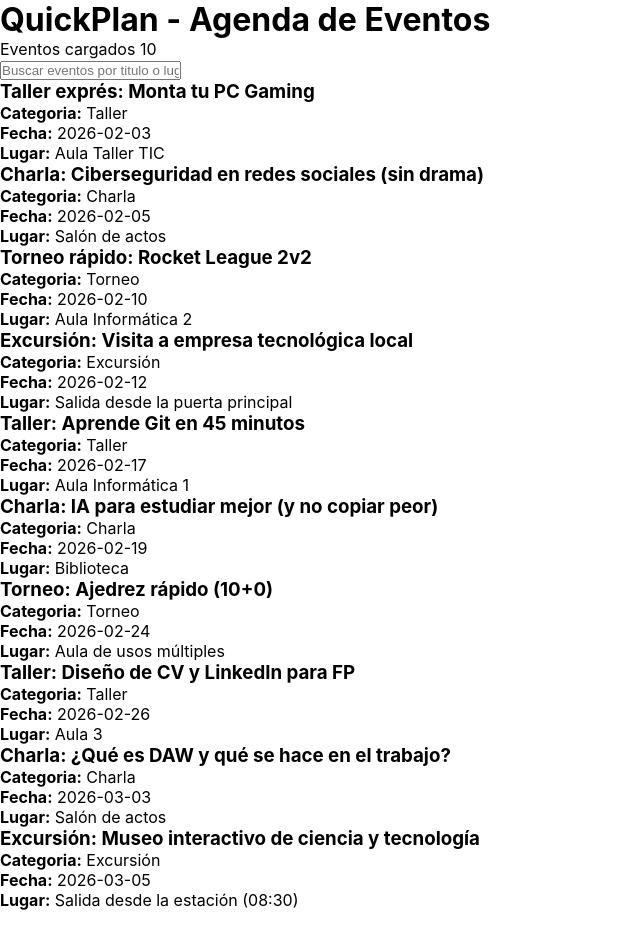
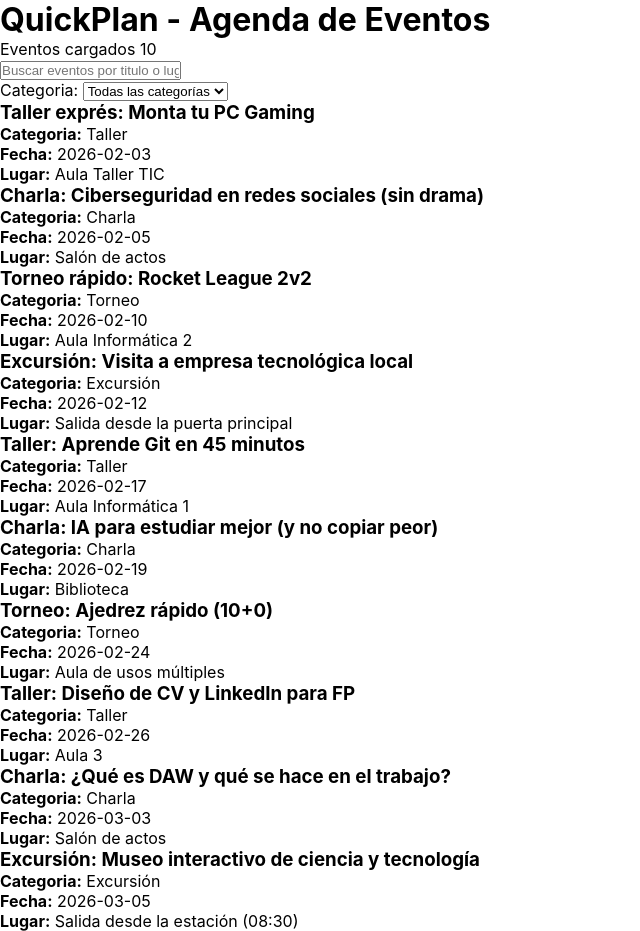
Before and after one commit to jonathanjs-daw-dev/quick-plan-agenda, a React (Vite) app: page / in a window 1280 px wide. Shown: the whole page, without its empty margins (0-640 px from the left). Before the commit the page ends 910 px from the top, so only its background shows below. Built offline with nearby package versions, Linux system fonts and the light colour scheme.

Commit message:
feat: implementar filtro por categoria

```diff
--- a/src/App.jsx
+++ b/src/App.jsx
@@ -5,19 +5,35 @@ import EventCard from "./components/EventCard";
 const App = () => {
   const [eventos, setEventos] = useState([]);
   const [busqueda, setBusqueda] = useState("");
+  const [categoriaSeleccionada, setCategoriaSeleccionada] = useState("Todas");
 
   useEffect(() => {
     setEventos(eventosData);
   }, []);
 
   const eventosFiltrados = eventos.filter((evento) => {
+    // Filtro de texto (busqueda)
     const tituloCoincide = evento.titulo
       .toLowerCase()
       .includes(busqueda.toLowerCase());
     const lugarCoincide = evento.lugar
       .toLowerCase()
       .includes(busqueda.toLowerCase());
-    return tituloCoincide || lugarCoincide;
+    const coincideBusqueda = tituloCoincide || lugarCoincide;
+    // Agrupa la lógica de búsqueda en una variable
+    // Es true si coincide en título O lugar
+
+    // Filtro de categoria
+    const coincideCategoria =
+      categoriaSeleccionada === "Todas" ||
+      evento.categoria === categoriaSeleccionada;
+    // Si categoría es "Todas" → siempre true (muestra todo)
+    // Si no, verifica que la categoría del evento coincida con la seleccionada
+
+    // Debe de cumplir ambos filtros
+    return coincideBusqueda && coincideCategoria;
+    // Operador &&: ambas condiciones deben ser verdaderas
+    // Solo muestra eventos que cumplen AMBOS filtros
   });
 
   return (
@@ -32,6 +48,16 @@ const App = () => {
           onChange={(ev) => setBusqueda(ev.target.value)}
         />
       </div>
+      <div className="filtro-categoria">
+        <label htmlFor="categoria">Categoria: </label>
+        <select id="categoria" value={categoriaSeleccionada} onChange={(ev) => setCategoriaSeleccionada(ev.target.value)}>
+          <option value="Todas">Todas las categorías</option>
+          <option value="Charla">Charla</option>
+          <option value="Torneo">Torneo</option>
+          <option value="Taller">Taller</option>
+          <option value="Excursión">Excursión</option>
+        </select>
+      </div>
       <div className="eventos-lista">
         {eventosFiltrados.map((evento) => (
           <EventCard key={evento.id} evento={evento} />
```
